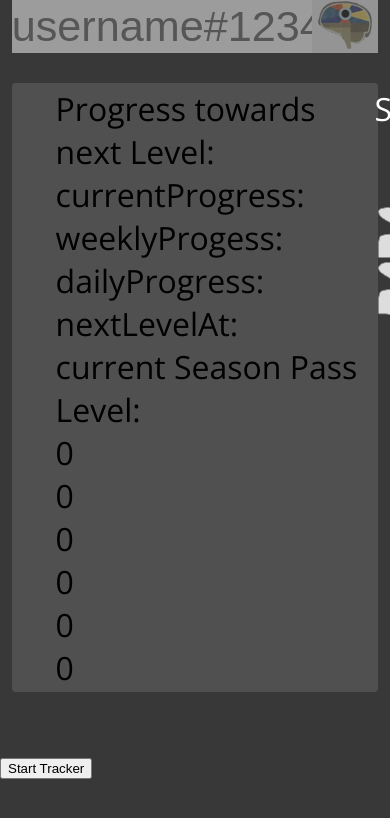
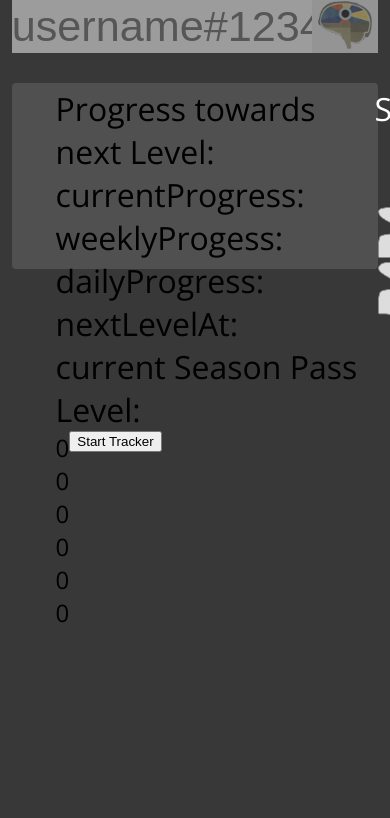
Before and after one commit to PLeop/d2exptracker, a Vue app: page / in a window 390 px wide. Shown: the top 818 px of the page. Built offline with nearby package versions, Linux system fonts and the light colour scheme.

Commit message:
mobile design

```diff
--- a/src/components/ExpTracker.vue
+++ b/src/components/ExpTracker.vue
@@ -388,4 +388,38 @@ export default {
   content: "";
 }
 
+@media only screen and (max-width: 800px) {
+
+  [class*="infoblock"] {
+  margin: 3%;
+  padding: 1%;
+  width:92%;
+  height: 80%;
+  background-color: #505050;
+  border-style: hidden;
+  border-radius: 3pt;
+  font-family: "Open Sans", sans-serif;
+  display: block;
+}
+
+[class*="list"]{
+  list-style: none;
+}
+
+[class*="infovalues"]{
+  float: left;
+  font-size: 1.5rem;
+}
+
+infoblock infolabels{
+  float: left;
+  font-size: 1.5rem;
+}
+
+[class*="progressBars"] {
+  align-items: center;
+  display: flex;
+}
+}
+
 </style>
```
